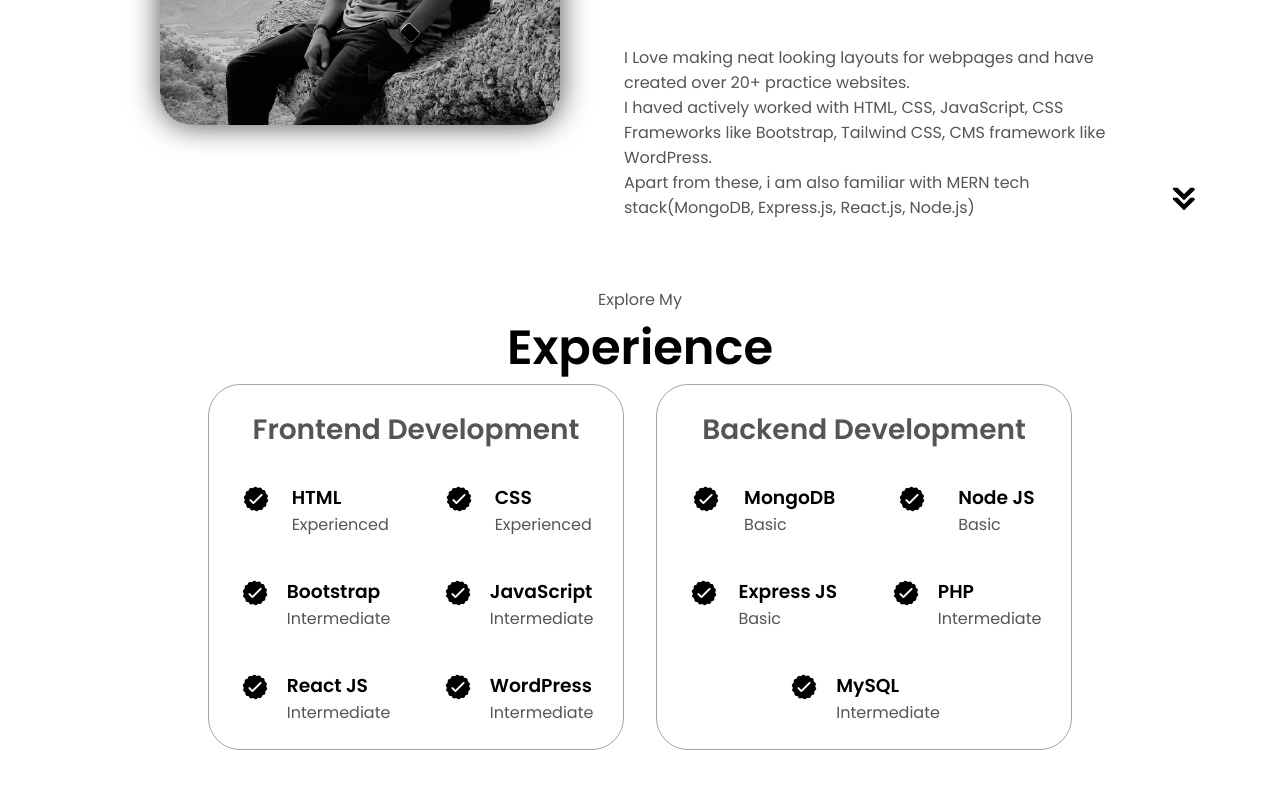
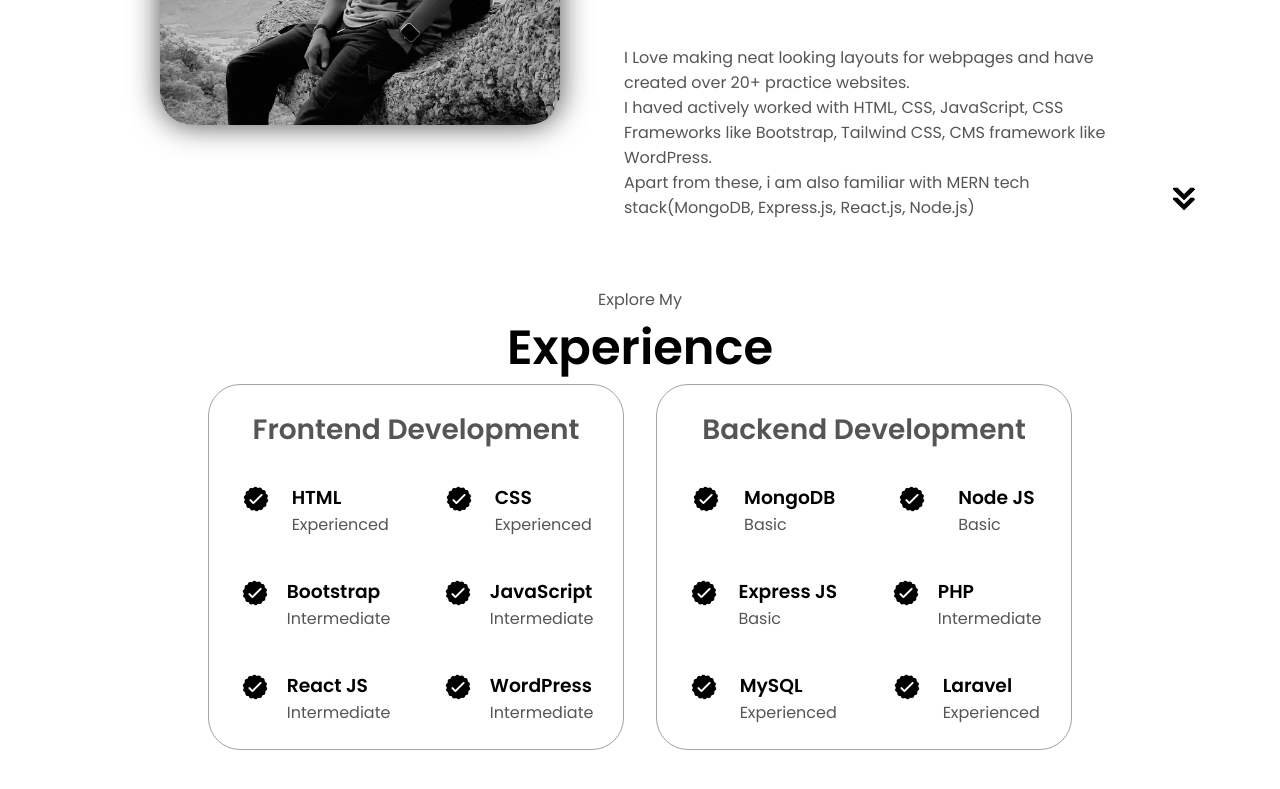
Before and after one commit to yashgohilop/portfolio, a plain HTML site: page index.html in a window 1280 px wide. Shown: the part 1409-2198 px from the top of the page. Drawn offline with Linux system fonts and the light colour scheme.

Commit message:
Update index.html

```diff
--- a/index.html
+++ b/index.html
@@ -39,12 +39,12 @@
     </nav>
     <section id="profile">
       <div class="section__pic-container">
-        <img src="profile.png" alt="profile picture" id="pfp" class="shadow"/>
+        <img src="upd_pfp.jpg" alt="profile picture" id="pfp" class="shadow"/>
       </div>
       <div class="section__text">
         <p class="section__text__p1">Hello, I'm</p>
         <h1 class="title">Yash Gohil</h1>
-        <p class="section__text__p2">Web Designer & Front-End Enthusiast</p>
+        <p class="section__text__p2">PHP Laravel Developer</p>
         <div class="btn-container">
           <button
             class="btn btn-color-2"
@@ -92,6 +92,7 @@
                 class="icon"
               />
               <h3>Experience</h3>
+              <p>Web Laravel Developer<br />Abbacus Technologies</p>
               <p>Web Designing with React Intern<br />BrainyBeam Info Tech</p>
             </div>
             <div class="details-container">
@@ -253,7 +254,18 @@
                 />
                 <div>
                   <h3>MySQL</h3>
-                  <p>Intermediate</p>
+                  <p>Experienced</p>
+                </div>
+              </article>
+              <article>
+                <img
+                  src="checkmark.png"
+                  alt="Experience icon"
+                  class="icon"
+                />
+                <div>
+                  <h3>Laravel</h3>
+                  <p>Experienced</p>
                 </div>
               </article>
             </div>
```
